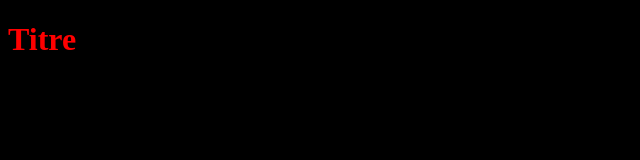
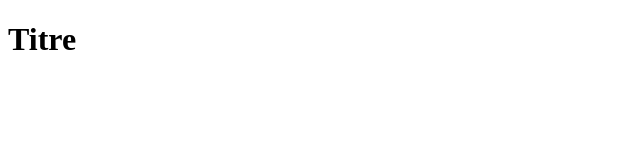
Before and after one commit to NoeSchuler1312/git-intro-schuler-noe, a plain HTML site: page index.html in a window 1280 px wide. Shown: the whole page, without its empty margins (0-640 px from the left). Drawn offline with Linux system fonts and the light colour scheme.

Commit message:
Revert "Commit"
This reverts commit f90711b89776fd943a514644bdc0ec0c8873ad63.

```diff
--- a/css/style.css
+++ /dev/null
@@ -1,4 +0,0 @@
-body {
-  background: black;
-  color: red;
-}
--- a/index.html
+++ b/index.html
@@ -3,8 +3,6 @@
 	<head>
 		<meta charset="UTF-8" />
 		<meta name="viewport" content="width=device-width, initial-scale=1.0" />
-		<title>Mon premier repo git</title>
-		<link rel="stylesheet" href="css/style.css">
 	</head>
 	<body>
 		<h1>Titre</h1>
```
